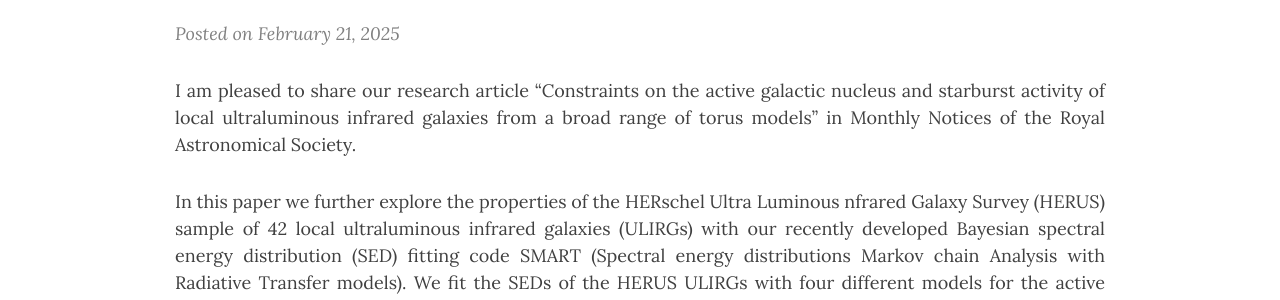
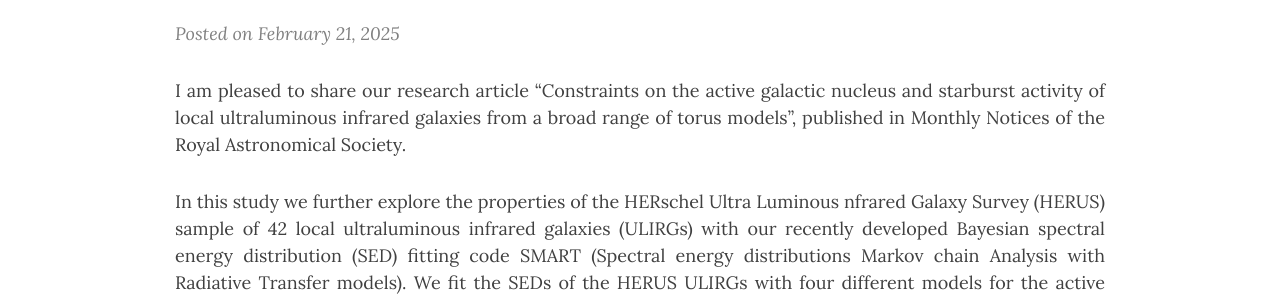
Before and after one commit to ch-var/ch-var.github.io, a Jekyll site: the page built from 2025-02-21-local_ULIRGs.html, in a window 1280 px wide and 1308 px high. Shown: the part 303-603 px from the top of the window. Built offline with Jekyll 4.4.1, drawn with Linux system fonts in a browser that asks for light colours; some of the changed text lies outside the part shown.

Commit message:
Update 2025-02-21-local_ULIRGs.html

```diff
--- a/2025-02-21-local_ULIRGs.html
+++ b/2025-02-21-local_ULIRGs.html
@@ -24,9 +24,9 @@
 <p style="margin-top: 8px; margin-bottom: 8px;"><font size="+2">Published in Monthly Notices of the Royal Astronomical Society</font></p>
 <p><i style="color:#808080";>Posted on February 21, 2025</i></p>
 
-<p align='justify'>I am pleased to share our research article “Constraints on the active galactic nucleus and starburst activity of local ultraluminous infrared galaxies from a broad range of torus models” in Monthly Notices of the Royal Astronomical Society.</p>
+<p align='justify'>I am pleased to share our research article “Constraints on the active galactic nucleus and starburst activity of local ultraluminous infrared galaxies from a broad range of torus models”, published in Monthly Notices of the Royal Astronomical Society.</p>
 
-<p align='justify'>In this paper we further explore the properties of the HERschel Ultra Luminous nfrared Galaxy Survey (HERUS) sample of 42 local ultraluminous infrared galaxies (ULIRGs) with our recently developed Bayesian spectral energy distribution (SED) fitting code SMART (Spectral energy distributions Markov chain Analysis with Radiative Transfer models). We fit the SEDs of the HERUS ULIRGs with four different models for the active galactic nucleus (AGN) torus, a starburst and a spheroidal galaxy model, to put constraints on the AGN fraction of the galaxies and their star formation rate (SFR). Two of the AGN torus models we explored are smooth and two are two-phase. For more details, please read the <a href="https://doi.org/10.1093/mnras/staf319">article</a>.
+<p align='justify'>In this study we further explore the properties of the HERschel Ultra Luminous nfrared Galaxy Survey (HERUS) sample of 42 local ultraluminous infrared galaxies (ULIRGs) with our recently developed Bayesian spectral energy distribution (SED) fitting code SMART (Spectral energy distributions Markov chain Analysis with Radiative Transfer models). We fit the SEDs of the HERUS ULIRGs with four different models for the active galactic nucleus (AGN) torus, a starburst and a spheroidal galaxy model, to put constraints on the AGN fraction of the galaxies and their star formation rate (SFR). Two of the AGN torus models we explored are smooth and two are two-phase. For more details, please read the <a href="https://doi.org/10.1093/mnras/staf319">article</a>.
 
 <p align="center">
 <img src="/assets/img/4_AGN_models.png" width="40%" height="40%">
```
